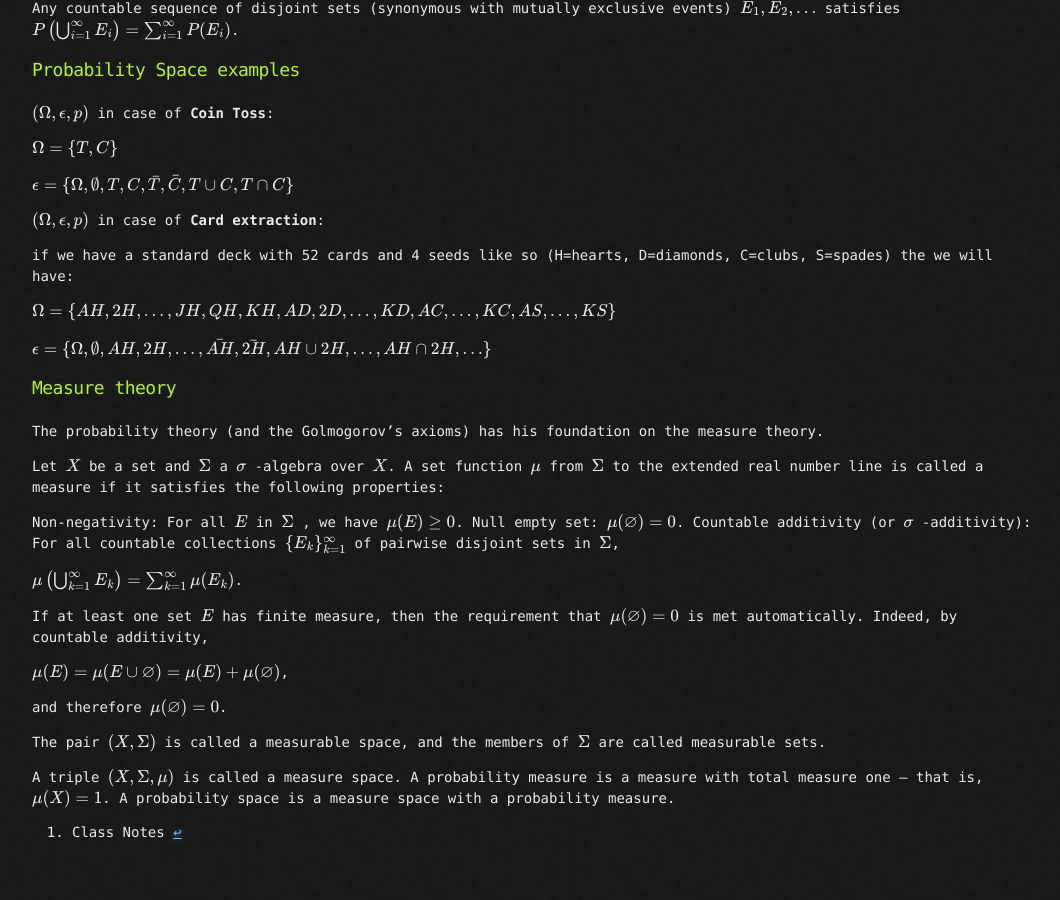
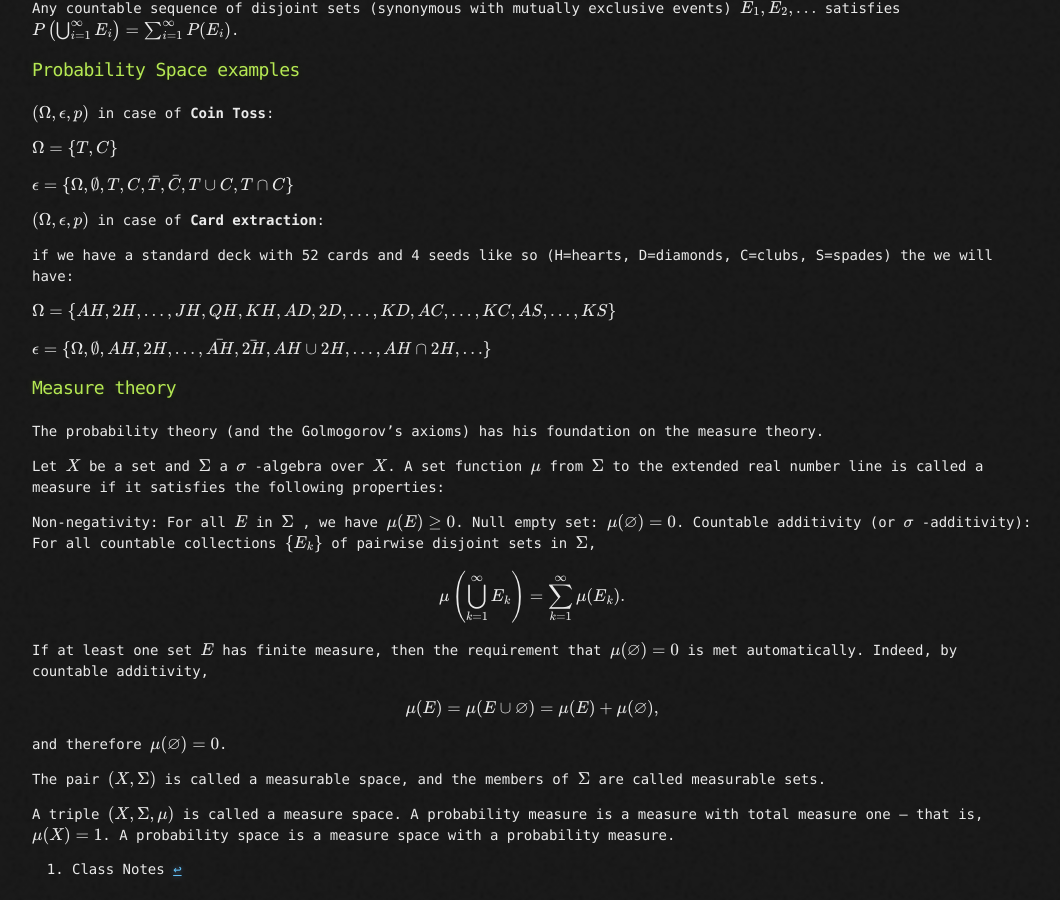
Before and after one commit to Videars/Statistics, a Jekyll site: the page built from Week4/Research.md, in a window 1280 px wide and 900 px high, scrolled down 1640 px. Shown: the whole window, without its empty margins (108-1168 px from the left). Built offline with Jekyll 4.4.1, drawn with Linux system fonts in a browser that asks for light colours; our own code applies the rules of GitHub Pages for plain Markdown files; formulas are drawn with MathJax 3; before the commit the page ends 2503 px from its top, so only the background shows below that.

Commit message:
Update Research.md

```diff
--- a/Week4/Research.md
+++ b/Week4/Research.md
@@ -72,13 +72,13 @@ Let $X$ be a set and $\Sigma$  a $\sigma$ -algebra over $X$. A set function $\mu
 
 Non-negativity: For all $E$ in $\Sigma$ , we have $\mu (E)\geq 0$.
 Null empty set: $\mu (\varnothing )=0$.
-Countable additivity (or $\sigma$ -additivity): For all countable collections $ \\{ E_{k}\\}_ {k=1}^{\infty} $ of pairwise disjoint sets in $\Sigma$,
+Countable additivity (or $\sigma$ -additivity): For all countable collections $ \\{ E_{k}\\} $ of pairwise disjoint sets in $\Sigma$,
 
-$$\mu \left(\bigcup_{k=1}^{\infty }E_{k}\right)=\sum_{k=1}^{\infty }\mu (E_{k})$$.
+$$\mu \left(\bigcup_{k=1}^{\infty }E_{k}\right)=\sum_{k=1}^{\infty }\mu (E_{k}).$$
 
 If at least one set $E$ has finite measure, then the requirement that $\mu (\varnothing )=0$ is met automatically. Indeed, by countable additivity,
 
-$$\mu (E)=\mu (E\cup \varnothing )=\mu (E)+\mu (\varnothing )$$,
+$$\mu (E)=\mu (E\cup \varnothing )=\mu (E)+\mu (\varnothing ),$$
 
 and therefore $\mu (\varnothing )=0$.
 
```
